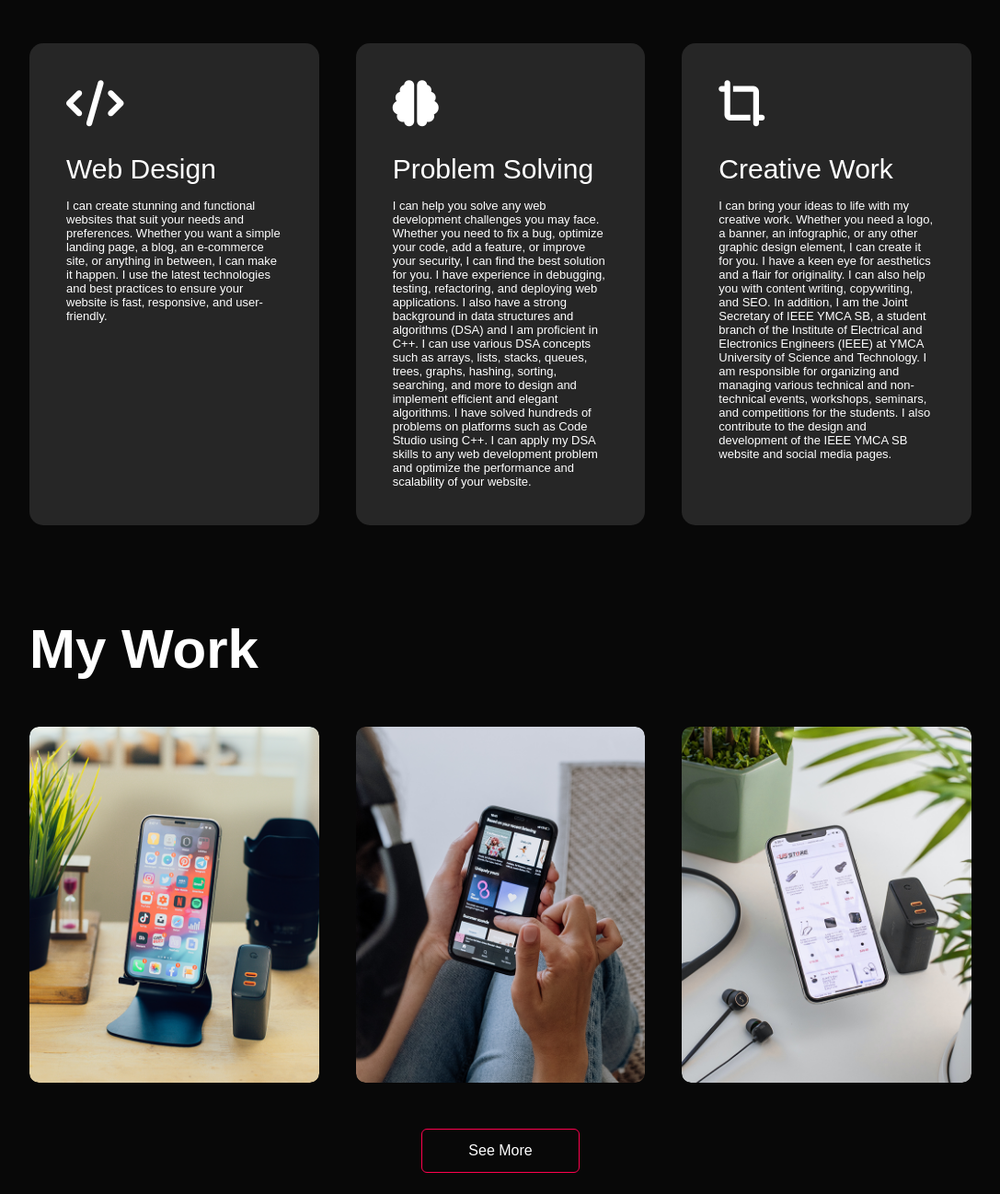
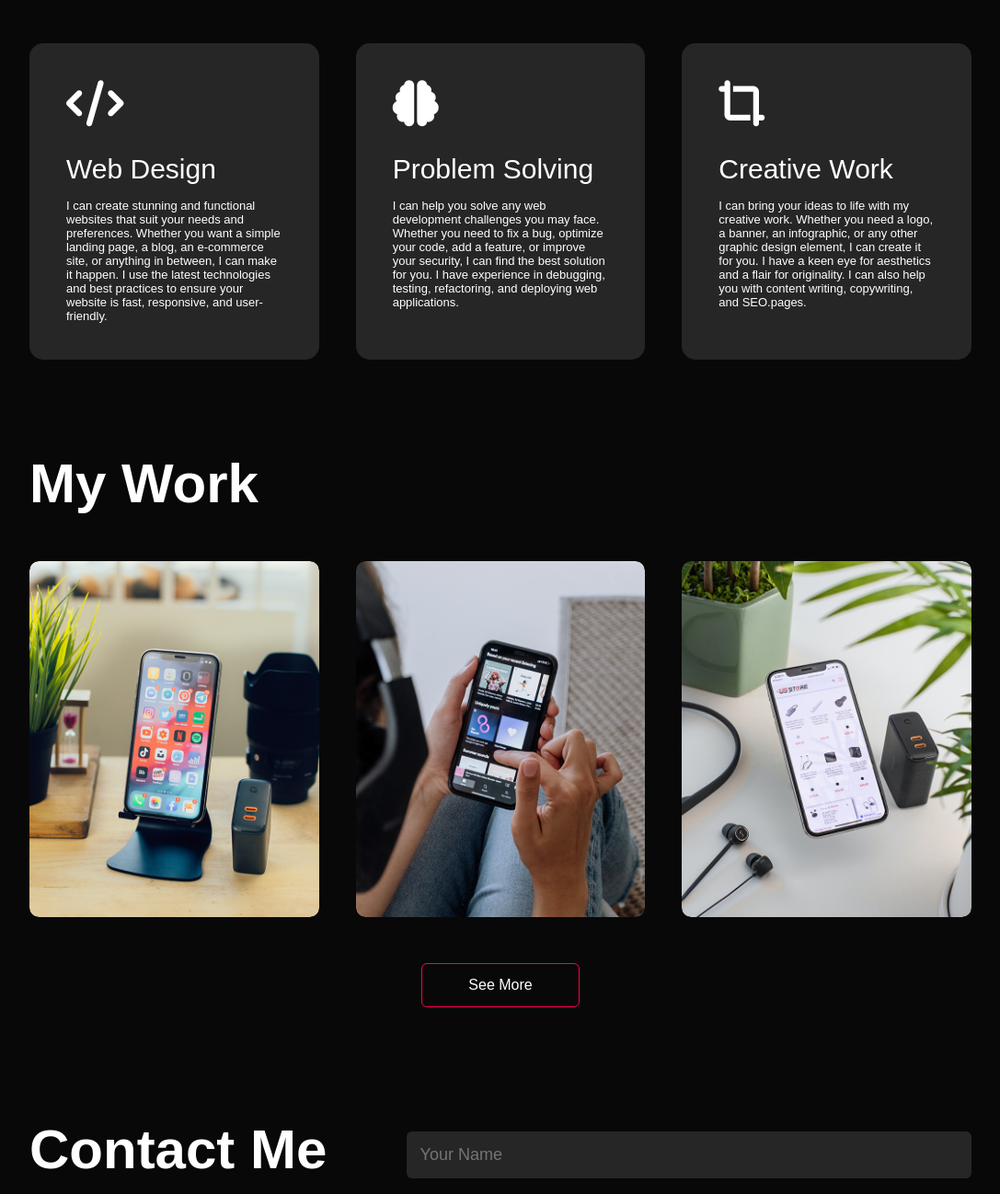
Before and after one commit to Thelooper9818/Personal-Portfolio, a plain HTML site: page index.html in a window 1280 px wide. Shown: the part 1634-2932 px from the top of the page at 92% size, without its empty margins (96-1183 px from the left). Drawn offline with nearby package versions, Linux system fonts and the light colour scheme.

Commit message:
Update index.html

```diff
--- a/index.html
+++ b/index.html
@@ -99,8 +99,6 @@
           <h2>Problem Solving</h2>
           <p>
             I can help you solve any web development challenges you may face. Whether you need to fix a bug, optimize your code, add a feature, or improve your security, I can find the best solution for you. I have experience in debugging, testing, refactoring, and deploying web applications.
-
-            I also have a strong background in data structures and algorithms (DSA) and I am proficient in C++. I can use various DSA concepts such as arrays, lists, stacks, queues, trees, graphs, hashing, sorting, searching, and more to design and implement efficient and elegant algorithms. I have solved hundreds of problems on platforms such as Code Studio using C++. I can apply my DSA skills to any web development problem and optimize the performance and scalability of your website.
           </p>
           <!-- <a href="#">Learn more</a> -->
         </div>
@@ -108,9 +106,7 @@
           <i class="fa-solid fa-crop-simple"></i>
           <h2>Creative Work</h2>
           <p>
-            I can bring your ideas to life with my creative work. Whether you need a logo, a banner, an infographic, or any other graphic design element, I can create it for you. I have a keen eye for aesthetics and a flair for originality. I can also help you with content writing, copywriting, and SEO.
-
-            In addition, I am the Joint Secretary of IEEE YMCA SB, a student branch of the Institute of Electrical and Electronics Engineers (IEEE) at YMCA University of Science and Technology. I am responsible for organizing and managing various technical and non-technical events, workshops, seminars, and competitions for the students. I also contribute to the design and development of the IEEE YMCA SB website and social media pages.
+            I can bring your ideas to life with my creative work. Whether you need a logo, a banner, an infographic, or any other graphic design element, I can create it for you. I have a keen eye for aesthetics and a flair for originality. I can also help you with content writing, copywriting, and SEO.pages.
           </p>
           <!-- <a href="#">Learn more</a> -->
         </div>
@@ -133,6 +129,8 @@
               This Supermarket Management System is a C++ project developed using Object-Oriented Programming (OOPs) concepts. The system provides an efficient and user-friendly solution for managing various supermarket operations, including inventory management, billing, and customer information.
             </p>
             <!-- <a href="#"><i class="fa-solid fa-arrow-up-right-from-square"></i></a> -->
+
+            <a href="./super.html" target="_blank"><i class="fa-solid fa-arrow-up-right-from-square"></i></a>
             <a href="https://github.com/Thelooper9818/SuperMarket-Management-System"><i class="fa-brands fa-github"></i></a>
           </div>
         </div>
@@ -146,6 +144,8 @@
               separate provision for Emergency vehicles.
             </p>
             <!-- <a href="#"><i class="fa-solid fa-arrow-up-right-from-square"></i></a> -->
+
+            <a href="./smart.html" target="_blank"><i class="fa-solid fa-arrow-up-right-from-square"></i></a>
             <a href="https://github.com/Thelooper9818/Smart-Traffic-Light-System"><i class="fa-brands fa-github"></i></a>
           </div>
         </div>
```
